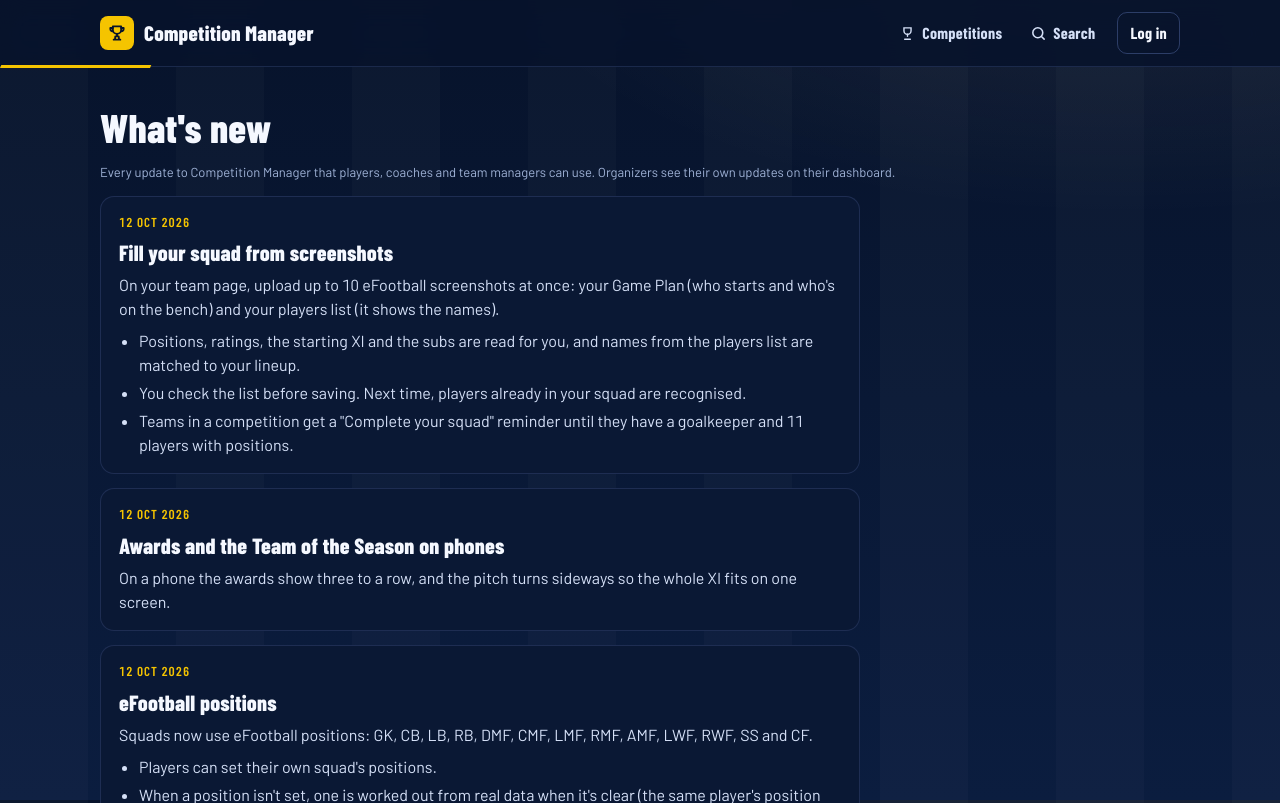
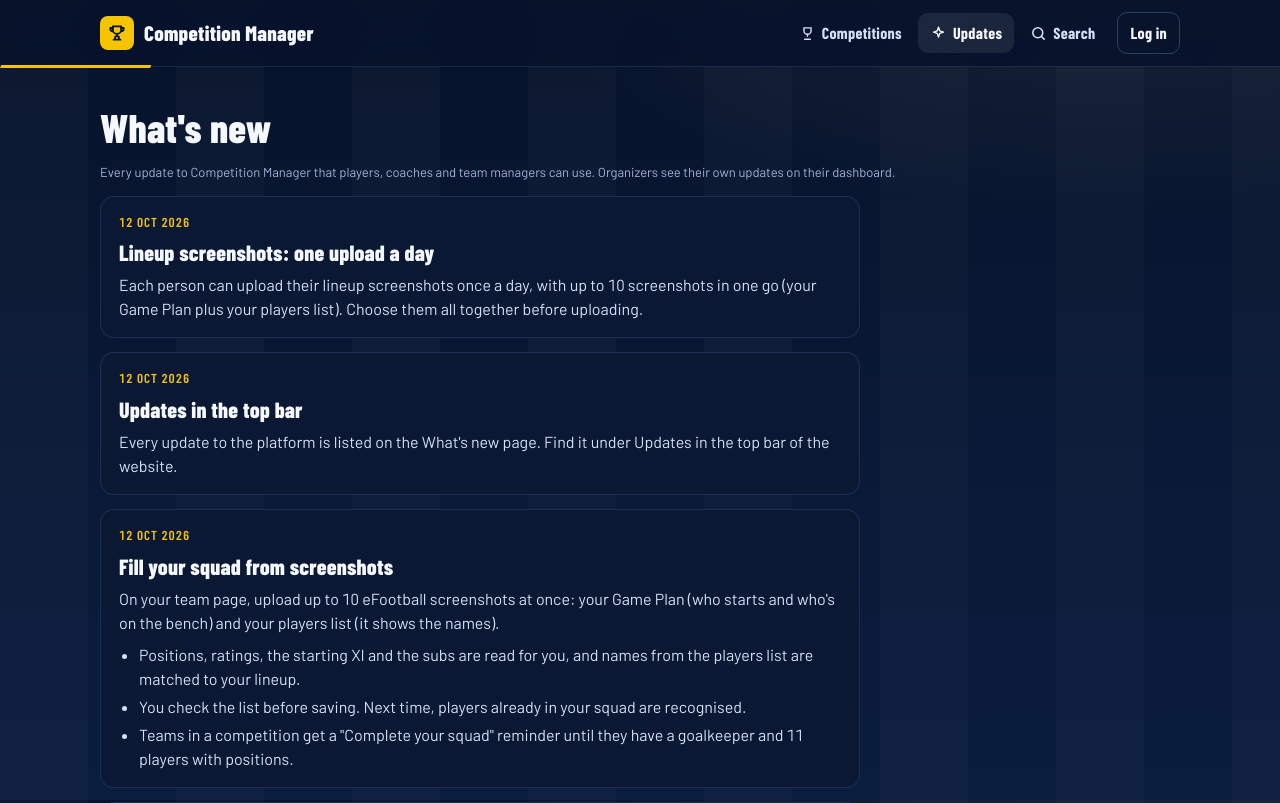
Before and after one commit to TA-wiah/efootball-league, a Django app: page /updates in a window 1280 px wide. Shown: the top 803 px of the page. Run offline with Django 5.2, Linux system fonts and the light colour scheme; data comes from the database, SQL or seed files in the repository; data that the repository does not hold is empty; some libraries are stand-ins or nearby versions.

Commit message:
Updates in the top bar; lineup uploads limited per person per day (default once)
- Public top bar: Updates (What's new)
- Lineup screenshots have their own limit: uploads per person per day (default 1 = up to 10 screenshots),
  separate from AI logos per person per day
- What's new entries for this and the backup Gemini keys (migration 0005)

Co-Authored-By: Claude Opus 5.5 <noreply@anthropic.com>

```diff
--- a/competitions/lineup.py
+++ b/competitions/lineup.py
@@ -54,7 +54,7 @@ def config():
     else:
         keys = [s["api_key"]] if s.get("api_key") else []
     return {"enabled": bool(s.get("enabled")) and bool(keys), "vision": vision, "keys": keys,
-            "daily_limit": int(s.get("daily_limit") or 5) * MAX_IMAGES,      # each use can be up to 10 screenshots
+            "daily_limit": int(s.get("lineup_per_day") or 1) * MAX_IMAGES,   # each upload can be up to 10 screenshots
             "daily_total": int(s.get("vision_daily_total") or 0)}
 
 
--- a/competitions/test_lineup.py
+++ b/competitions/test_lineup.py
@@ -87,12 +87,14 @@ class LineupTest(Helpers, TestCase):
         self.assertEqual(res["added"], 0, "everyone named is already in the squad")
         self.assertEqual(Team.objects.get(id=self.tid).players.count(), 13, "no duplicates")
         # the daily limit: each use can be up to 10 screenshots
-        store.update("ai", {"daily_limit": 1})
+        self.assertEqual(self.owner.get(self.scan).json()["limit"], 10, "one upload a day by default: up to 10 screenshots")
         self.assertEqual(self.owner.get(self.scan).json()["left"], 8)
         with mock.patch.object(lineup, "read_image", lambda cfg, image: READ):
             for _ in range(8):
                 self.assertEqual(self.owner.call("post", self.scan, {"image": IMG}).status_code, 200)
             self.assertEqual(self.owner.call("post", self.scan, {"image": IMG}).status_code, 429)
+        store.update("ai", {"lineup_per_day": 2})
+        self.assertEqual(self.owner.get(self.scan).json()["left"], 10, "a second upload when the platform allows two")
 
     def test_names_from_the_players_list_screenshots(self):
         store.update("ai", {"enabled": True, "vision": "gemini", "gemini_key": "AIza-test", "daily_limit": 3})
--- a/superadmin/api.py
+++ b/superadmin/api.py
@@ -768,6 +768,8 @@ def platform_settings(request, user, ip):
                 raise ApiError(400, "Choose the image model.")
             if "vision" in changes and changes["vision"] not in ("openai", "gemini"):
                 raise ApiError(400, "Choose who reads screenshots.")
+            if "lineup_per_day" in changes and (not isinstance(changes["lineup_per_day"], int) or not 1 <= changes["lineup_per_day"] <= 20):
+                raise ApiError(400, "Lineup uploads per person per day must be from 1 to 20.")
             if "vision_daily_total" in changes and (not isinstance(changes["vision_daily_total"], int) or not 0 <= changes["vision_daily_total"] <= 100000):
                 raise ApiError(400, "The platform's daily screenshots must be from 0 (no cap) to 100,000.")
             if "daily_limit" in changes and (not isinstance(changes["daily_limit"], int) or not 1 <= changes["daily_limit"] <= 100):
--- a/superadmin/store.py
+++ b/superadmin/store.py
@@ -26,12 +26,12 @@ DEFAULTS = {
     # AI logo images in the logo studio (optional; the platform pays the AI service)
     "ai": {"enabled": False, "api_key": "", "model": "gpt-image-1", "daily_limit": 5, "vision": "openai", "gemini_key": "",
            "gemini_key2": "", "gemini_key3": "", "gemini_key4": "", "gemini_key5": "",   # backups: used in turn, and when one is busy
-           "vision_daily_total": 0},                                                          # screenshots per day, whole platform (0 = no cap)
+           "vision_daily_total": 0, "lineup_per_day": 1},                                    # lineup uploads per person per day                                                          # screenshots per day, whole platform (0 = no cap)
 }
 SECRETS = {"email": {"password", "api_key"}, "payments": {"secret_key"}, "sms": {"api_key"}, "ai": {"api_key", "gemini_key", "gemini_key2", "gemini_key3", "gemini_key4", "gemini_key5"}}
 TYPES = {"allow_signups": bool, "require_org_approval": bool, "max_orgs_per_user": int, "port": int, "enabled": bool, "fee_enabled": bool,
          "min_credits": int, "min_matches": int, "size": int, "move": int, "legs": int, "org_id": int,
-         "walkovers": bool, "walkover_hours": int, "walkover_score": int, "daily_limit": int, "vision_daily_total": int}
+         "walkovers": bool, "walkover_hours": int, "walkover_score": int, "daily_limit": int, "vision_daily_total": int, "lineup_per_day": int}
 
 
 def get(section):
--- a/superadmin/test_updates.py
+++ b/superadmin/test_updates.py
@@ -31,7 +31,7 @@ class UpdatesTest(Helpers, TestCase):
         page = Client().get("/updates").content.decode()
         self.assertIn("Fill your squad from screenshots", page)
         self.assertNotIn("Results sent by teams, approved by you", page, "role-only updates never go public")
-        self.assertIn('href="/updates"', Client().get("/competitions").content.decode(), "linked in the footer")
+        self.assertIn('aria-label="Updates"', Client().get("/competitions").content.decode(), "in the top bar")
 
     def test_super_admins_write_them(self):
         self.assertEqual(self.boss.call("post", "/api/admin/updates", {"title": "Hi", "audience": ["public"]}).status_code, 403)
--- a/templates/public/base.html
+++ b/templates/public/base.html
@@ -240,6 +240,7 @@ th{font-family:var(--cond);font-size:13px}
   <nav class="nav" aria-label="Main">
     <a href="/competitions"{% if nav == "competitions" %} class="on"{% endif %}><svg width="17" height="17" viewBox="0 0 24 24" fill="none" stroke="currentColor" stroke-width="2" stroke-linecap="round" aria-hidden="true"><path d="M7 4h10v4a5 5 0 0 1-10 0z"/><path d="M12 13v3M8 20h8"/></svg><span class="long">Competitions</span></a>
     {% if rankings_on %}<a href="/rankings"{% if nav == "rankings" %} class="on"{% endif %}><svg width="17" height="17" viewBox="0 0 24 24" fill="none" stroke="currentColor" stroke-width="2" stroke-linecap="round" aria-hidden="true"><path d="M8 21V11M12 21V5M16 21v-7M4 21h16"/></svg><span class="long">Rankings</span></a>{% endif %}
+    <a href="/updates"{% if nav == "updates" %} class="on"{% endif %} aria-label="Updates"><svg width="17" height="17" viewBox="0 0 24 24" fill="none" stroke="currentColor" stroke-width="2" stroke-linecap="round" stroke-linejoin="round" aria-hidden="true"><path d="M12 3l1.8 5.2L19 10l-5.2 1.8L12 17l-1.8-5.2L5 10l5.2-1.8z"/></svg><span class="long">Updates</span></a>
     <a href="/search"{% if nav == "search" %} class="on"{% endif %} aria-label="Search"><svg width="17" height="17" viewBox="0 0 24 24" fill="none" stroke="currentColor" stroke-width="2.2" stroke-linecap="round" aria-hidden="true"><circle cx="11" cy="11" r="7"/><path d="m20 20-3.5-3.5"/></svg><span class="long">Search</span></a>
     <a href="/app" class="login">Log in</a>
   </nav>
```
Also changed, not shown: public/app.html (+5 -4 lines), superadmin/migrations/0005_updates_nav_keys.py (added).
